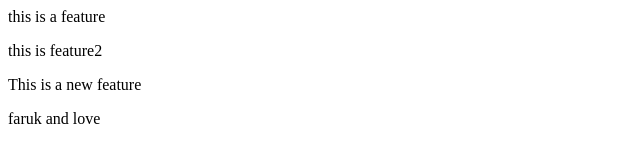
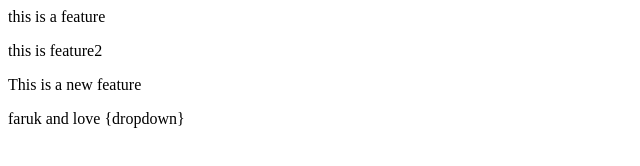
Before and after one commit to faruk-abdulla-0202/Local-Repo, a plain HTML site: page index.html in a window 1280 px wide. Shown: the full height of the page, 0-640 px from the left. Drawn offline with Linux system fonts and the light colour scheme.

Commit message:
dropdown

```diff
--- a/index.html
+++ b/index.html
@@ -1,4 +1,4 @@
 <p> this is a feature</p>
 <p> this is feature2</p>
 <p>This is a new feature</p>
-<div>faruk and love</div>
+<div>faruk and love {dropdown}</div>
```
